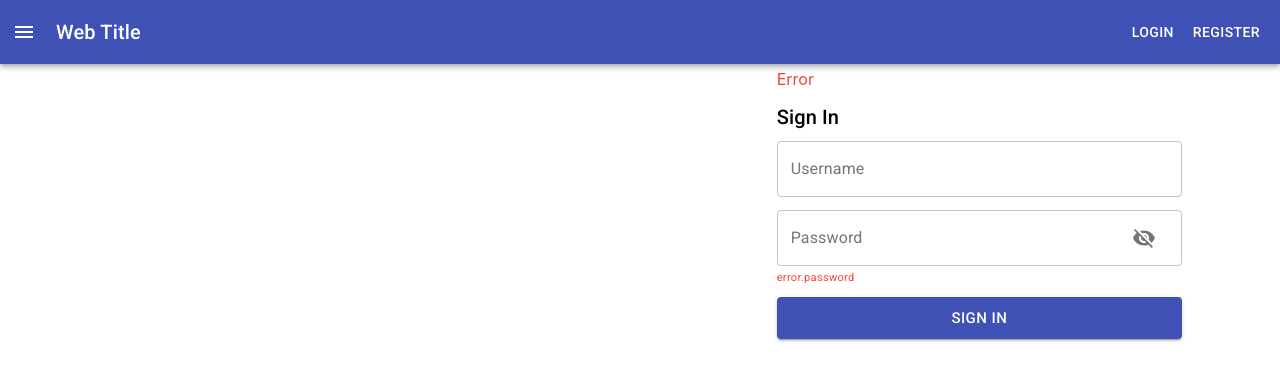
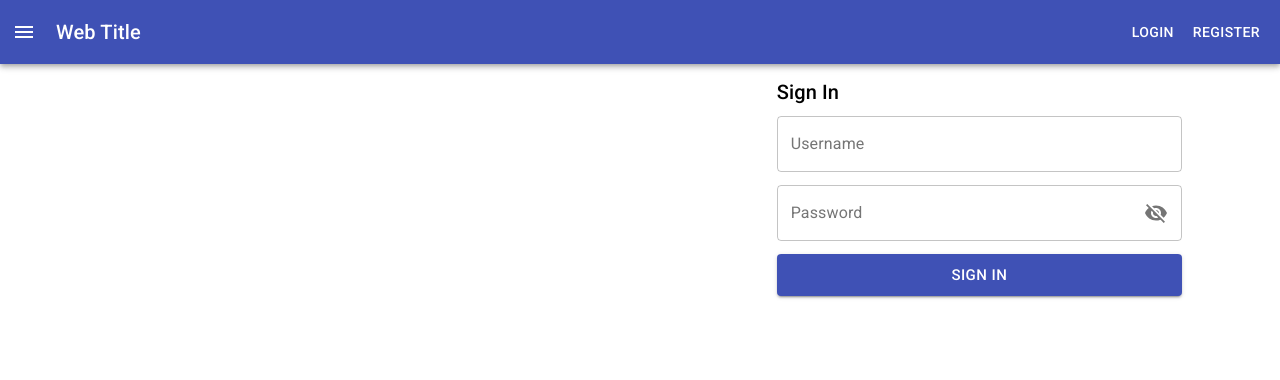
Before and after one commit to andiyuniar/react-template-ts, a React (Create React App) app: page /login in a window 1280 px wide. Shown: the top 380 px of the page. Built offline with nearby package versions, Linux system fonts and the light colour scheme.

Commit message:
finalize login form

```diff
--- a/src/views/authentication/LoginForm.tsx
+++ b/src/views/authentication/LoginForm.tsx
@@ -8,7 +8,7 @@ import OutlinedInput from '@material-ui/core/OutlinedInput';
 import InputAdornment from '@material-ui/core/InputAdornment';
 import IconButton from '@material-ui/core/IconButton';
 import Button from '@material-ui/core/Button';
-// import Visibility from '@material-ui/icons/Visibility';
+import Visibility from '@material-ui/icons/Visibility';
 import VisibilityOff from '@material-ui/icons/VisibilityOff';
 import { loginFormStyle } from './style';
 import Title from '../../components/Title';
@@ -21,15 +21,18 @@ type LoginData = {
 const LoginForm = () => {
   const classes = loginFormStyle();
   const { register, handleSubmit, errors } = useForm<LoginData>();
+  const [error, setError] = useState('');
+  const [showPassword, setShowPassword] = useState(false);
 
   const submitHandler: SubmitHandler<LoginData> = (data) => {
-    console.log('login submitted');
+    console.log('login submitted:', data);
+    // do something with the login data
   }
 
   return (
     <form className={classes.form} onSubmit={handleSubmit(submitHandler)}>
       <div className={classes.errorTextHelper}>
-        Error
+        {error}
       </div>
       <Title>sign in</Title>
       <TextField className={classes.textField} fullWidth variant='outlined'
@@ -44,15 +47,24 @@ const LoginForm = () => {
         <InputLabel htmlFor="outlined-adornment-password">Password</InputLabel>
         <OutlinedInput endAdornment={
           <InputAdornment position='end'>
-            <IconButton>
-              <VisibilityOff />
+            <IconButton aria-label='toggle password visibility' edge='end'
+              onClick={() => {setShowPassword((prevshowPassword) => !prevshowPassword)}}
+              onMouseDown={(e) => e.preventDefault()}
+            >
+              {showPassword ? (<Visibility />):(<VisibilityOff />)}
             </IconButton>
           </InputAdornment>
         }
-        labelWidth={70} name='password' />
+        labelWidth={70} name='password'
+        type={ showPassword ? 'text' : 'password'}
+        inputRef={
+          register({
+            required: 'Password is required'
+          })
+        } />
       </FormControl>
       <FormHelperText className={classes.errorTextHelper}>
-        error.password
+        {errors.password && errors.password.message}
       </FormHelperText>
       <Button className={classes.signInButton} color='primary' fullWidth variant='contained'
         type='submit' size='large'>
```
